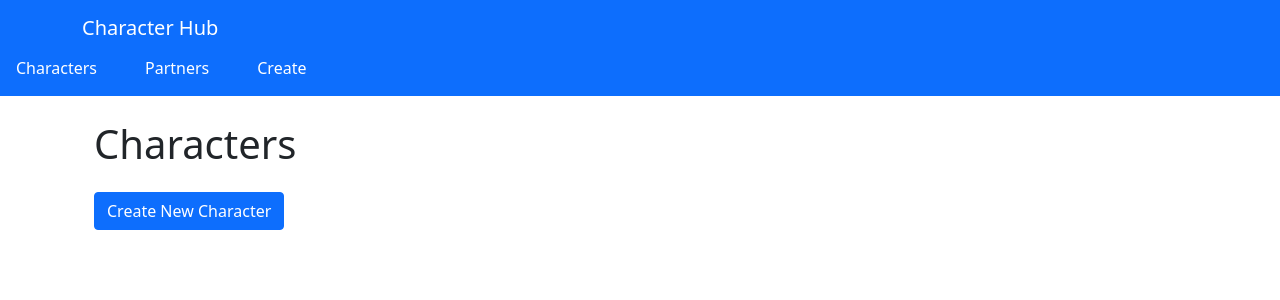
After one commit to Ivanivanov-it/CreatorApp, a Django app: template templates/characters/characters_page.html in a window 1280 px wide. The commit adds this page. Shown: the top 300 px of the page. Run offline with Django 5.2, Linux system fonts and the light colour scheme; the template is opened without the code that fills it, so the values that code supplies are empty.

Commit message:
added characters html pages
Filled the database with custom data

```diff
--- /dev/null
+++ b/templates/characters/characters_page.html
@@ -0,0 +1,21 @@
+{% extends 'base.html' %}
+
+{% block content %}
+<div class="container">
+    <h1 class="my-4">Characters</h1>
+    <a href="{% url 'characters:create_character' %}" class="btn btn-primary mb-3">Create New Character</a>
+    <div class="row">
+        {% for character in characters %}
+        <div class="col-md-4 mb-4">
+            <div class="card">
+                <div class="card-body">
+                    <h5 class="card-title">{{ character.name }}</h5>
+                    <h6 class="card-subtitle mb-2 text-muted">{{ character.title }}</h6>
+                    <a href="{% url 'characters:character_detail' character.pk %}" class="btn btn-primary">Details</a>
+                </div>
+            </div>
+        </div>
+        {% endfor %}
+    </div>
+</div>
+{% endblock %}
--- a/templates/nav_bar.html
+++ b/templates/nav_bar.html
@@ -1,5 +1,5 @@
 <nav class="d-flex gap-3">
         <a class="nav-link text-white" href="{% url 'characters:characters_list' %}">Characters</a>
         <a class="nav-link text-white" href="{% url 'partners:partners_list' %}">Partners</a>
-{#        <a class="nav-link text-white me-3" href="{% url 'reviews:home' %}">Reviews</a>#}
+        <a class="nav-link text-white me-3" href="{% url 'characters:create_character' %}">Create</a>
     </nav>
```
Also changed, not shown: characters/views.py (+25 -4 lines), templates/characters/character_page.html (added, +24 -0 lines).
